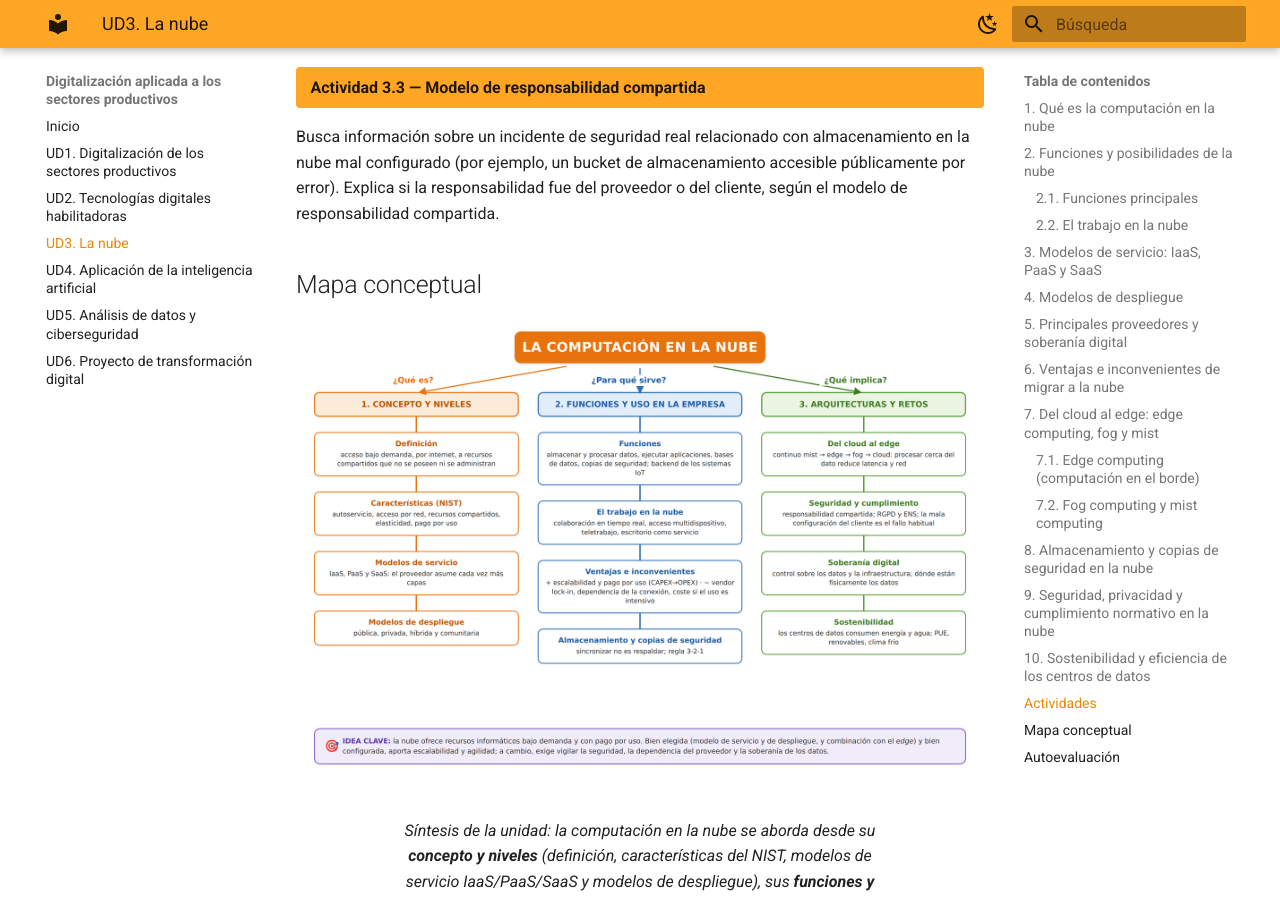
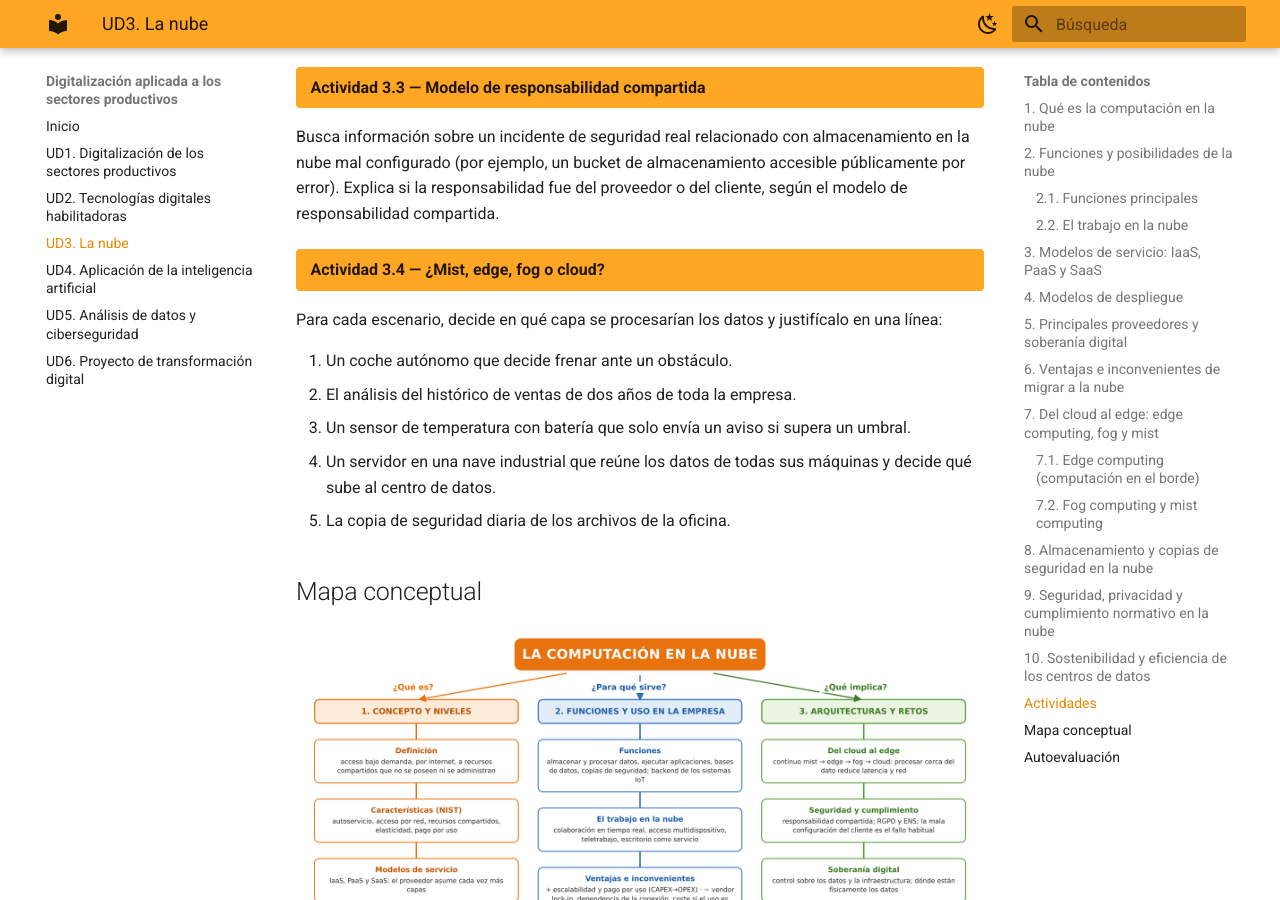
Before and after one commit to angelabserrano/digitalizacion, an MkDocs documentation site: the page built from docs/ud3.md, in a window 1280 px wide and 900 px high, scrolled down 10700 px. Built offline with MkDocs 1.6.1 and Material for MkDocs 9.7.7, drawn with Linux system fonts in a browser that asks for light colours.

Commit message:
Actividades: cubre los apartados nuevos y reenfoca el debate de la UD1
- UD1: reformula la Actividad 1.2 (debate sobre empleo, ligado al apartado 5)
  y añade la 1.3 (mapa IT/OT, convergencia y ventajas de extremo a extremo)
- UD3: añade la Actividad 3.4 (mist / edge / fog / cloud)
- UD4: añade la 4.4 (la IA en el sector del ciclo) y la 4.5 (minería de datos
  y rentabilidad)
- UD5: añade la 5.5 (almacenamiento y protección de datos)

Co-Authored-By: Claude Sonnet 5 <noreply@anthropic.com>
Claude-Session: https://claude.ai/code/session_01Sc4iXmGYX4nJpfHnHuWThb

```diff
--- a/docs/ud3.md
+++ b/docs/ud3.md
@@ -258,6 +258,16 @@ Aplicando la regla 3-2-1, diseña una estrategia de copias de seguridad para los
 
 Busca información sobre un incidente de seguridad real relacionado con almacenamiento en la nube mal configurado (por ejemplo, un bucket de almacenamiento accesible públicamente por error). Explica si la responsabilidad fue del proveedor o del cliente, según el modelo de responsabilidad compartida.
 
+<span class="actividad-titulo">**Actividad 3.4 — ¿Mist, edge, fog o cloud?**</span>
+
+Para cada escenario, decide en qué capa se procesarían los datos y justifícalo en una línea:
+
+1. Un coche autónomo que decide frenar ante un obstáculo.
+2. El análisis del histórico de ventas de dos años de toda la empresa.
+3. Un sensor de temperatura con batería que solo envía un aviso si supera un umbral.
+4. Un servidor en una nave industrial que reúne los datos de todas sus máquinas y decide qué sube al centro de datos.
+5. La copia de seguridad diaria de los archivos de la oficina.
+
 ## Mapa conceptual
 
 <figure markdown="span">
```
Also changed, not shown: docs/ud1.md (+10 -2 lines), docs/ud4.md (+8 -0 lines), docs/ud5.md (+4 -0 lines).
